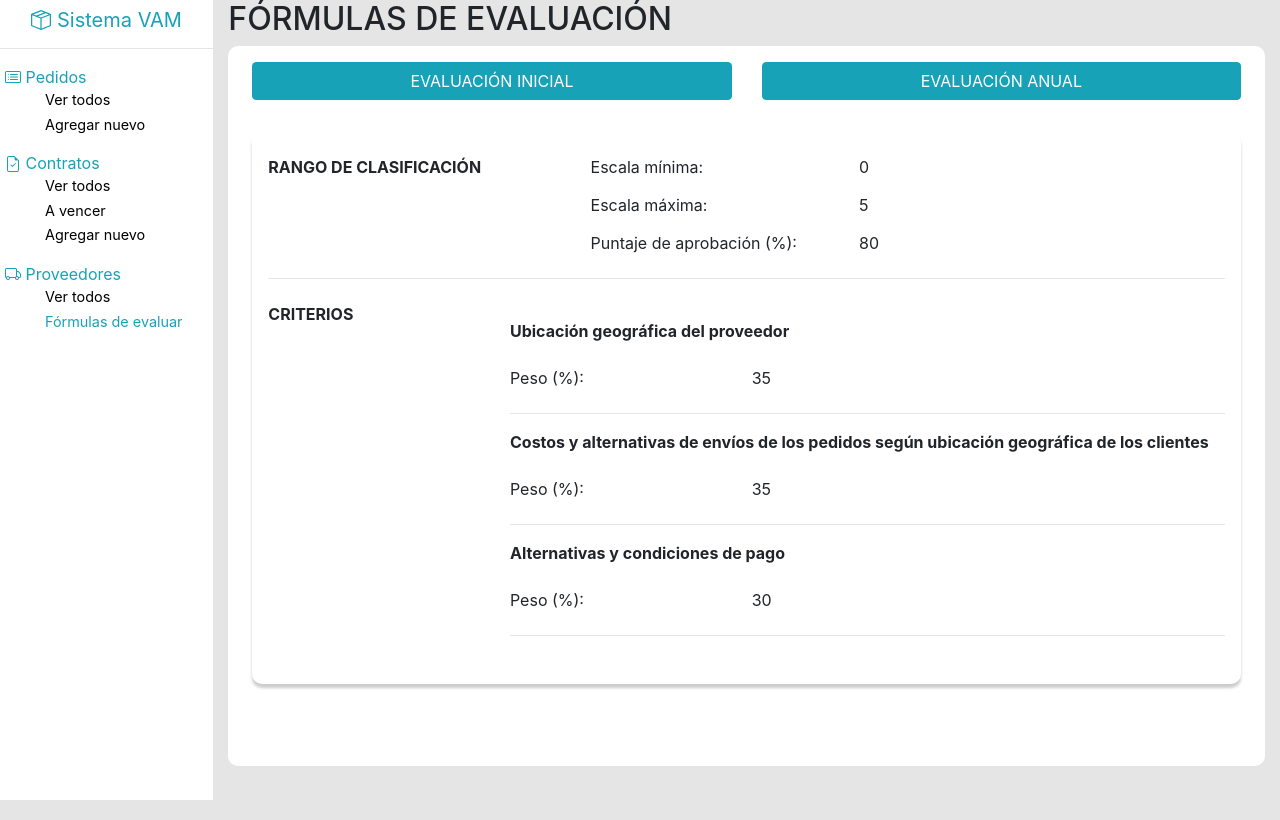
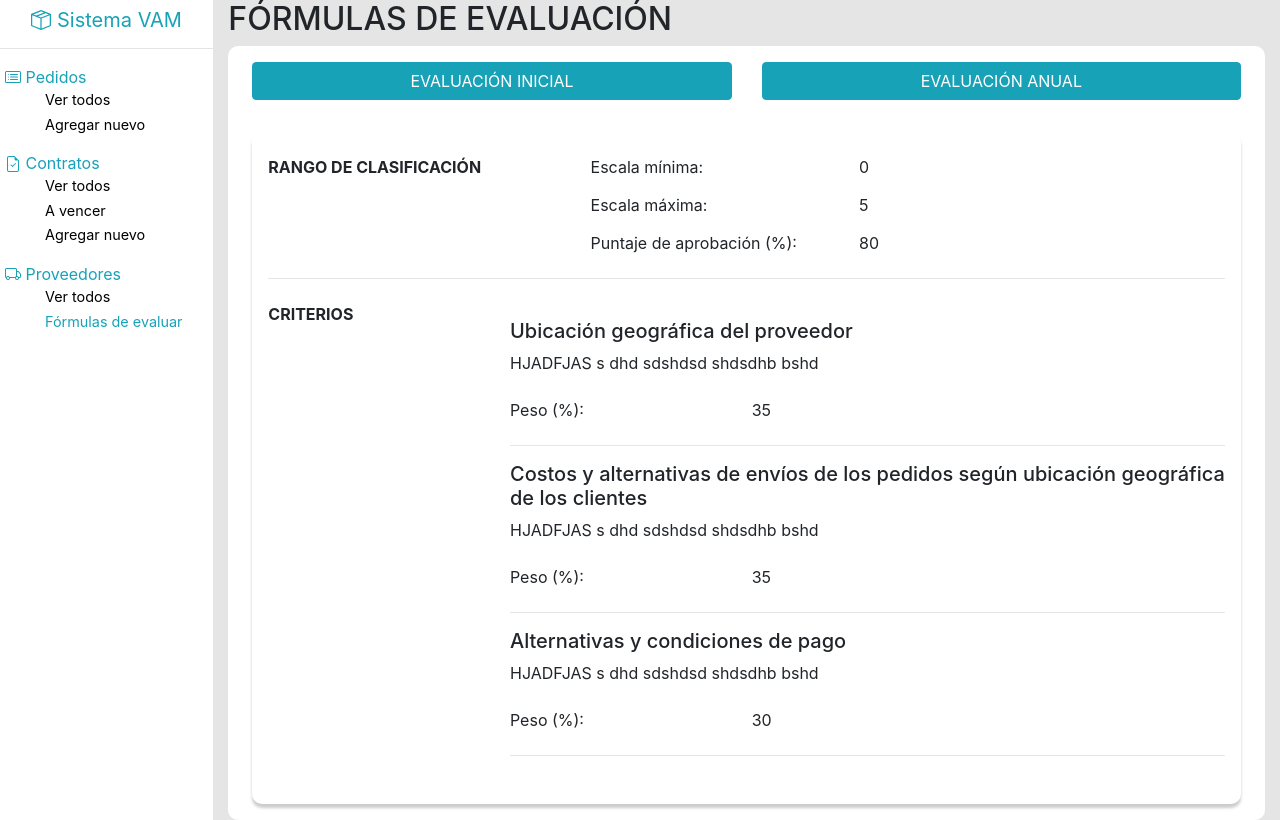
Before and after one commit to Madot10/ProyBases1, a Vue app in the folder cliente/: page /prod/1/formulas in a window 1280 px wide. Built offline with nearby package versions, Linux system fonts and the light colour scheme.

Commit message:
Cambio criterios de form Rev

```diff
--- a/cliente/src/views/FormulaEval.vue
+++ b/cliente/src/views/FormulaEval.vue
@@ -62,8 +62,11 @@
                     <br />
                     <div v-for="(c, i) in formula.criterios" :key="i">
                         <!-- Nombre -->
+                        <h5>
+                            {{ c.nombre }}
+                        </h5>
                         <p>
-                            <b>{{ c.nombre }}</b>
+                            {{ c.descripcion }}
                         </p>
                         <b-form-group
                             label-cols-sm="4"
@@ -119,25 +122,9 @@ export default {
                 punt_exito: 70,
                 criterios: [
                     {
-                        nombre: "Ubicación geográfica del proveedor",
-                        peso: 10,
-                        descripcion: "HJADFJAS s dhd sdshdsd shdsdhb bshd",
-                    },
-                    {
-                        nombre:
-                            "Costos y alternativas de envíos de los pedidos según ubicación geográfica de los clientes",
-                        peso: 35,
-                        descripcion: "HJADFJAS s dhd sdshdsd shdsdhb bshd",
-                    },
-                    {
-                        nombre: "Alternativas y condiciones de pago",
-                        peso: 30,
-                        descripcion: "HJADFJAS s dhd sdshdsd shdsdhb bshd",
-                    },
-                    {
                         nombre:
                             "Cumplimiento de los pedidos en el tiempo solicitado por la compañía",
-                        peso: 30,
+                        peso: 100,
                         descripcion: "HJADFJAS s dhd sdshdsd shdsdhb bshd",
                     },
                 ],
```
